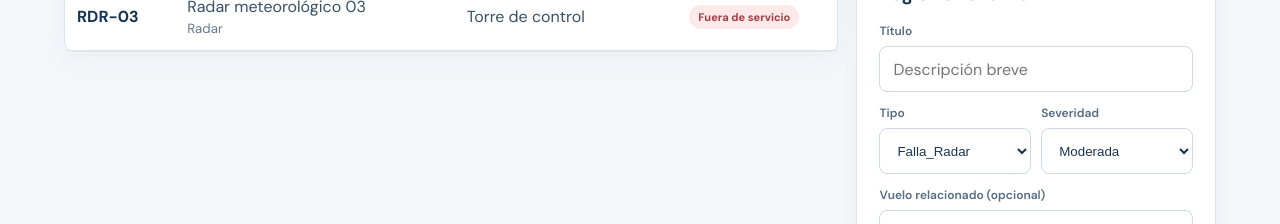
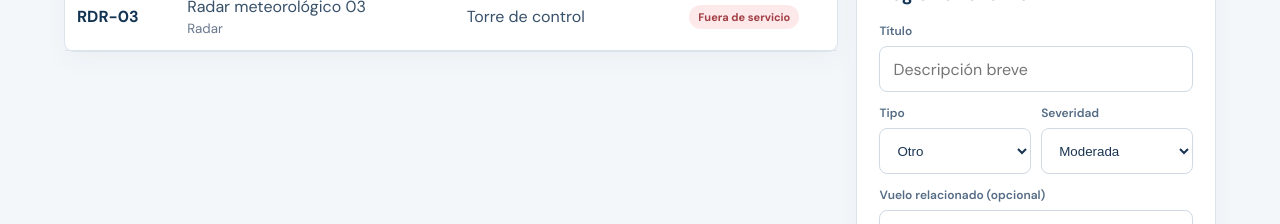
Before and after one commit to Cloud-MLA/aeropuerto-frontend, a React (Vite) app: page /infraestructura in a window 1280 px wide. Shown: the part 880-1104 px from the top of the page. Built offline with nearby package versions, Linux system fonts and the light colour scheme; no server answers.

Commit message:
fix: use valid default incident type for MS3

```diff
--- a/src/pages/InfrastructurePage.tsx
+++ b/src/pages/InfrastructurePage.tsx
@@ -18,7 +18,7 @@ export function InfrastructurePage() {
   const [error, setError] = useState('')
   const [notice, setNotice] = useState('')
   const [title, setTitle] = useState('')
-  const [type, setType] = useState('Falla_Operativa')
+  const [type, setType] = useState('Otro')
   const [severity, setSeverity] = useState<IncidentSeverity>('Moderada')
   const [description, setDescription] = useState('')
   const [flightId, setFlightId] = useState('')
```
